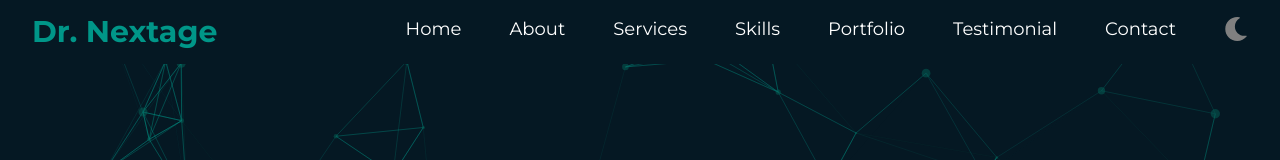
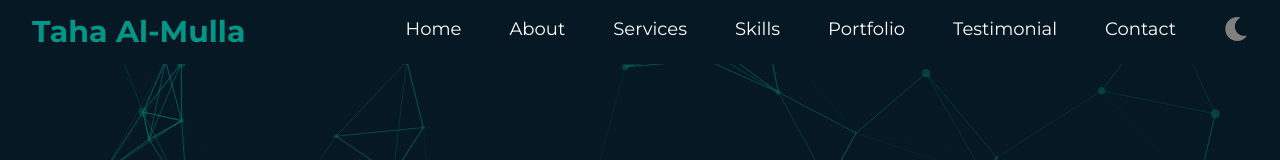
Before and after one commit to Taha1dev/portfolio, a Next.js app: page / in a window 1280 px wide. Shown: the top 160 px of the page. Built offline with nearby package versions, Linux system fonts and the light colour scheme.

Commit message:
edit brand

```diff
--- a/components/nav/NavBar.jsx
+++ b/components/nav/NavBar.jsx
@@ -28,7 +28,7 @@ export default function NavBar() {
           <div className="flex items-center">
             <div className="flex-shrink-0">
               <span className="text-primary font-bold text-3xl">
-                Dr. Nextage
+                Taha Al-Mulla
               </span>
             </div>
           </div>
--- a/pages/_app.js
+++ b/pages/_app.js
@@ -51,7 +51,7 @@ export default function MyApp({ Component, pageProps }) {
         <meta property="og:title" content="Taha Mulla Frontend Developer" />
         <meta
           property="og:description"
-          content="Hello My Name is Taha aka Dr. Nextage i'm a Software Engineer specalize in Building web applicatoins"
+          content="Hello My Name is Taha aka Taha Al-Mulla i'm a Software Engineer specalize in Building web applicatoins"
         />
         <meta property="og:url" content="https://tahamulla.vercel.app/" />
       </Head>
```
Also changed, not shown: public/manifest.json.
